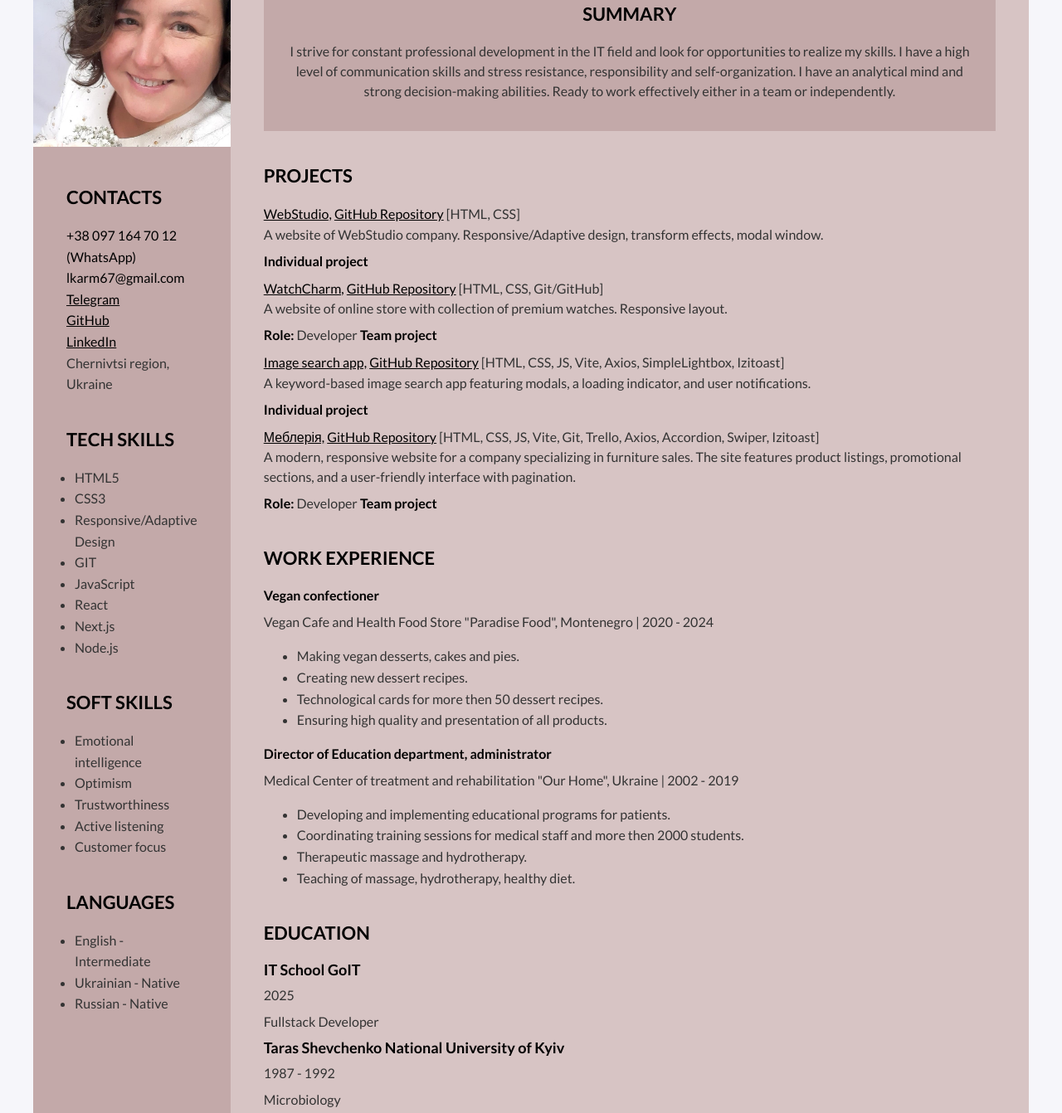
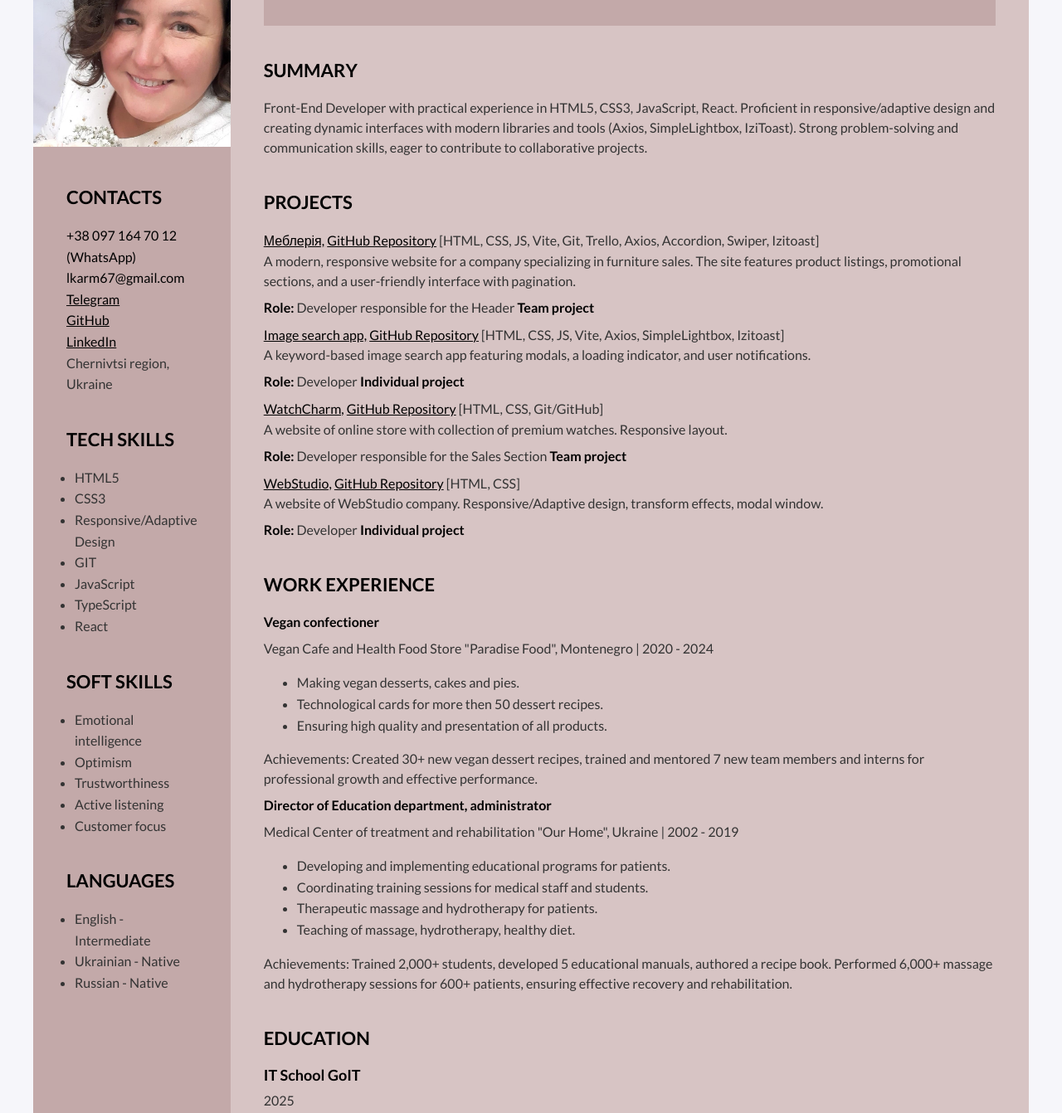
Before and after one commit to lkarm67/my-resume-25, a plain HTML site: page index.html in a window 1280 px wide. Shown: the part 211-1553 px from the top of the page at 83% size. Drawn offline with nearby package versions, Linux system fonts and the light colour scheme.

Commit message:
fix html,css

```diff
--- a/css/style.css
+++ b/css/style.css
@@ -29,8 +29,13 @@ ul {
     background-color: #c3a9a9;
     padding: 28px;
     box-sizing: border-box;
+}
 
+.summary {
+    text-align: left;
 }
+
+
 
 /*@media screen and (min-width: 1255px) {
     .container {
@@ -154,3 +159,14 @@ img {
 .link:hover {
     text-decoration: none;
 }
+
+@media print {
+    @page {
+        margin: 0;
+        /*size: A4;*/
+    }
+
+    body {
+        margin: 0;
+    }
+}
--- a/index.html
+++ b/index.html
@@ -17,43 +17,52 @@
         <div class="main-info-container">
           <h1>LUIDMYLA KARMELIUK</h1>
           <h2>FRONT-END DEVELOPER</h2>
-          <h3>SUMMARY</h3>
+            <!--<div class="summary">
+              <h3>SUMMARY</h3>
               <p class="main-resume-text">I strive for constant professional development in the IT field and look for opportunities to realize my skills. I have a high level of communication skills and stress resistance, responsibility and self-organization. I have an analytical mind and strong decision-making abilities. Ready to work effectively either in a team or independently.</p>
+            </div> -->
         </div>
         <!-- my projects -->
         <div class="section-container">
-          <h3>PROJECTS</h3>
+          <h3>SUMMARY</h3>
+          <p class="main-resume-text">Front-End Developer with practical experience in HTML5, CSS3, JavaScript, React. Proficient in
+          responsive/adaptive design and creating dynamic interfaces with modern libraries and tools (Axios, SimpleLightbox,
+          IziToast). Strong problem-solving and communication skills, eager to contribute to collaborative projects.
+          </p>
+        </div>
+        <div class="section-container">
+            <h3>PROJECTS</h3>
               <ul>
                   <li class="unmarked-item">
-                      <a class="link" href="https://lkarm67.github.io/goit-markup-hw-06/" target="_blank">WebStudio,</a>
-                      <a class="link" href="https://github.com/lkarm67/goit-markup-hw-06" target="_blank">GitHub Repository</a>
-                      <span class="main-resume-text">[HTML, CSS]</span>
-                      <p class="main-resume-text">A website of WebStudio company. Responsive/Adaptive design, transform effects, modal window.</p>
-                      <p class="bold-text">Individual project</p>
+                    <a class="link" href="https://buievska.github.io/js-shop-group-10/" target="_blank">Меблерія,</a>
+                    <a class="link" href="https://github.com/Buievska/js-shop-group-10/" target="_blank">GitHub Repository</a>
+                    <span class="main-resume-text">[HTML, CSS, JS, Vite, Git, Trello, Axios, Accordion, Swiper, Izitoast]</span>
+                    <p class="main-resume-text">A modern, responsive website for a company specializing in furniture sales. The site features product listings,
+                    promotional sections, and a user-friendly interface with pagination.</p>
+                    <p class="bold-text">Role:  <span class="main-resume-text">Developer responsible for the Header</span> Team project</p>
+                  </li>
+                  <li class="unmarked-item">
+                      <a class="link" href="https://lkarm67.github.io/goit-js-hw-12/" target="_blank">Image search app,</a>
+                      <a class="link" href="https://github.com/lkarm67/goit-js-hw-12" target="_blank">GitHub Repository</a>
+                      <span class="main-resume-text">[HTML, CSS, JS, Vite, Axios, SimpleLightbox, Izitoast]</span>
+                      <p class="main-resume-text">A keyword-based image search app featuring modals, a loading indicator, and user notifications.</p>
+                      <p class="bold-text">Role: <span class="main-resume-text">Developer</span> Individual project</p>
                   </li>
                   <li class="unmarked-item">
                       <a class="link" href="https://buievska.github.io/project-DreamTeam13/" target="_blank">WatchCharm,</a>
                       <a class="link" href="https://github.com/Buievska/project-DreamTeam13" target="_blank">GitHub Repository</a>
                       <span class="main-resume-text">[HTML, CSS, Git/GitHub]</span>
                       <p class="main-resume-text">A website of online store with collection of premium watches. Responsive layout.</p>
-                      <p class="bold-text">Role: <span class="main-resume-text">Developer</span> Team project</p>
+                      <p class="bold-text">Role: <span class="main-resume-text">Developer responsible for the Sales Section</span> Team project</p>
                   </li>
                   <li class="unmarked-item">
-                      <a class="link" href="https://lkarm67.github.io/goit-js-hw-12/" target="_blank">Image search app,</a>
-                      <a class="link" href="https://github.com/lkarm67/goit-js-hw-12" target="_blank">GitHub Repository</a>
-                      <span class="main-resume-text">[HTML, CSS, JS, Vite, Axios, SimpleLightbox, Izitoast]</span>
-                      <p class="main-resume-text">A keyword-based image search app featuring modals, a loading indicator, and user notifications.</p>
-                      <p class="bold-text">Individual project</p>
+                      <a class="link" href="https://lkarm67.github.io/goit-markup-hw-06/" target="_blank">WebStudio,</a>
+                      <a class="link" href="https://github.com/lkarm67/goit-markup-hw-06" target="_blank">GitHub Repository</a>
+                      <span class="main-resume-text">[HTML, CSS]</span>
+                      <p class="main-resume-text">A website of WebStudio company. Responsive/Adaptive design, transform effects, modal window.</p>
+                      <p class="bold-text">Role: <span class="main-resume-text">Developer</span> Individual project</p>
                   </li>
-                  <li class="unmarked-item">
-                    <a class="link" href="https://buievska.github.io/js-shop-group-10/" target="_blank">Меблерія,</a>
-                    <a class="link" href="https://github.com/Buievska/js-shop-group-10/" target="_blank">GitHub Repository</a>
-                    <span class="main-resume-text">[HTML, CSS, JS, Vite, Git, Trello, Axios, Accordion, Swiper, Izitoast]</span>
-                    <p class="main-resume-text">A modern, responsive website for a company specializing in furniture sales. The site features product listings,
-                    promotional sections, and a user-friendly interface with pagination.</p>
-                    <p class="bold-text">Role:  <span class="main-resume-text">Developer</span> Team project</p>
-                  </li>
-              <!--<li class="unmarked-item">
+                  <!--<li class="unmarked-item">
                     <a class="link" href="https://04-react-query-two-amber.vercel.app/" target="_blank">Movie search app,</a>
                     <a class="link" href="https://github.com/lkarm67/04-react-query" target="_blank">GitHub Repository</a>
                     <span class="main-resume-text">[HTML, CSS, JS, TS, React, React Query, Vite, Vercel, Axios, React Paginate, React Hot Toast]</span>
@@ -62,7 +71,8 @@
                     <p class="bold-text">Individual project</p>
                   </li>-->
               </ul>
-        </div>
+          </div>
+
 
         <!-- work experience -->
         <div class="section-container">
@@ -71,20 +81,20 @@
             <p class="bold-text">Vegan confectioner</p>
             <p class="main-resume-text">Vegan Cafe and Health Food Store "Paradise Food", Montenegro  |  2020 - 2024</p>
             <ul>
-              <li class="marked-main-item">Making vegan desserts, cakes and pies.</li>
-              <li class="marked-main-item">Creating new dessert recipes.</li>
-              <li class="marked-main-item">Technological cards for more then 50 dessert recipes.</li>
+              <li class="marked-main-item">Making vegan desserts, cakes and pies.</li>              <li class="marked-main-item">Technological cards for more then 50 dessert recipes.</li>
               <li class="marked-main-item">Ensuring high quality and presentation of all products.</li>
             </ul>
+            <p class="main-resume-text">Achievements: Created 30+ new vegan dessert recipes, trained and mentored 7 new team members and interns for professional growth and effective performance.</p>
             <!-- Company 2 -->
             <p class="bold-text">Director of Education department, administrator</p>
             <p class="main-resume-text">Medical Center of treatment and rehabilitation "Our Home", Ukraine  |  2002 - 2019</p>
             <ul>
               <li class="marked-main-item">Developing and implementing educational programs for patients.</li>
-              <li class="marked-main-item">Coordinating training sessions for medical staff and more then 2000 students.</li>
-              <li class="marked-main-item">Therapeutic massage and hydrotherapy.</li>
+              <li class="marked-main-item">Coordinating training sessions for medical staff and students.</li>
+              <li class="marked-main-item">Therapeutic massage and hydrotherapy for patients.</li>
               <li class="marked-main-item">Teaching of massage, hydrotherapy, healthy diet.</li>
             </ul>
+            <p class="main-resume-text">Achievements: Trained 2,000+ students, developed 5 educational manuals, authored a recipe book. Performed 6,000+ massage and hydrotherapy sessions for 600+ patients, ensuring effective recovery and rehabilitation.</p>
         </div>
 
         <!-- Education -->
@@ -96,7 +106,7 @@
 
             <h4 class="education-institution">Taras Shevchenko National University of Kyiv</h4>
               <p class="main-resume-text">1987 - 1992</p>
-              <p class="main-resume-text">Microbiology</p>
+              <p class="main-resume-text">Specialist Degree, Microbiology</p>
 
         </div>
       </div>
@@ -127,7 +137,7 @@
                 <a class="link" href="https://github.com/lkarm67" target="_blank">GitHub</a>
               </li>
               <li class="unmarked-item">
-                <a class="link" href="https://www.linkedin.com/in//" target="_blank">LinkedIn</a>
+                <a class="link" href="https://www.linkedin.com/in/liudmyla-karmeliuk-9071a9388/" target="_blank">LinkedIn</a>
               </li>
               <li class="unmarked-item">
                 Chernivtsi region, Ukraine
@@ -143,9 +153,8 @@
               <li class="marked-sidebar-item">Responsive/Adaptive Design</li>
               <li class="marked-sidebar-item">GIT</li>
               <li class="marked-sidebar-item">JavaScript</li>
+              <li class="marked-sidebar-item">TypeScript</li>
               <li class="marked-sidebar-item">React</li>
-              <li class="marked-sidebar-item">Next.js</li>
-              <li class="marked-sidebar-item">Node.js</li>
             </ul>
           </div>
 
```
